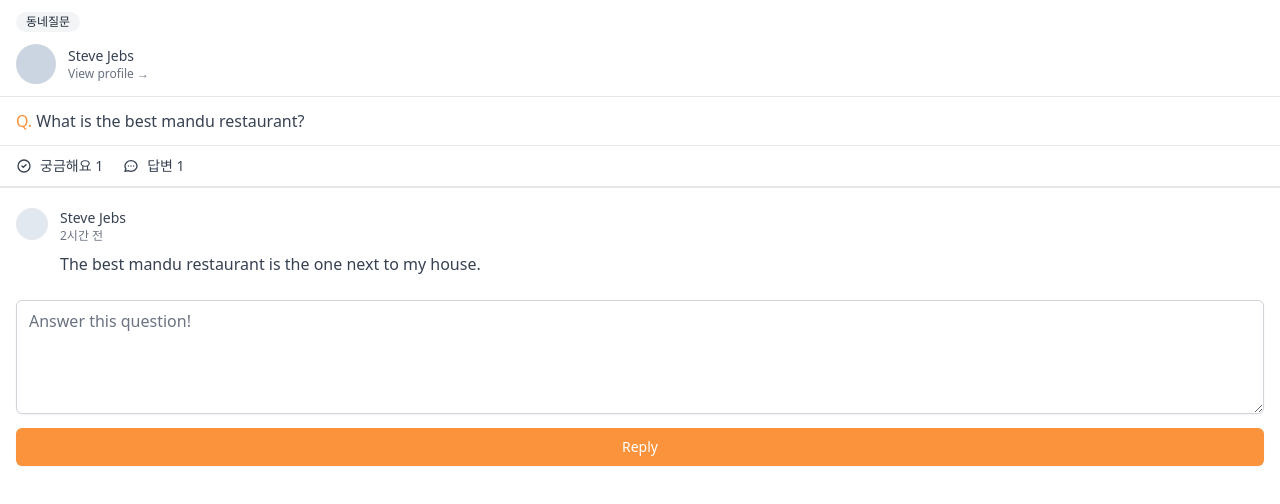
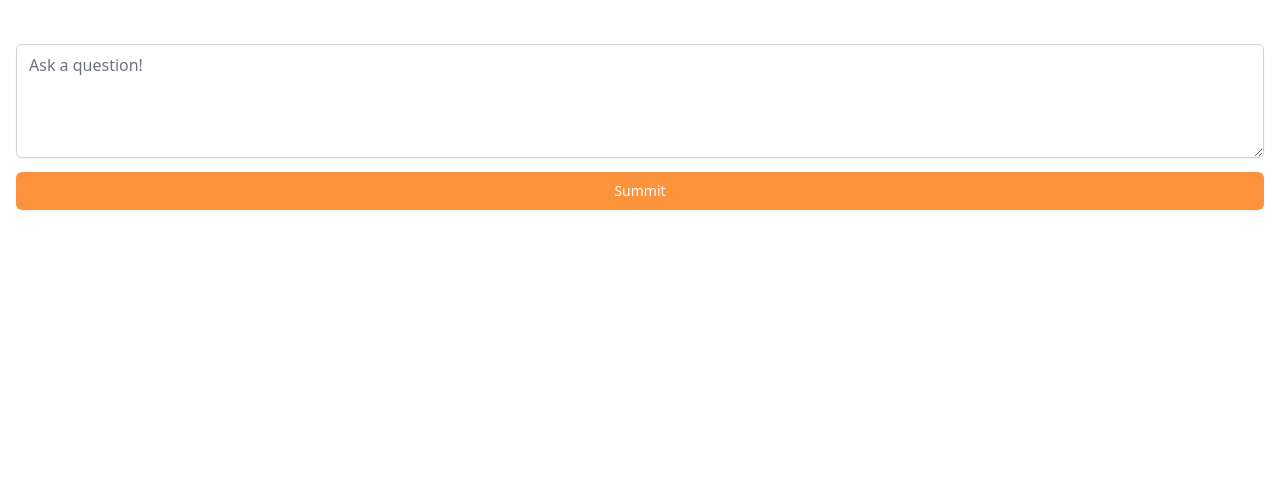
Before and after one commit to chyoni/carrot-market, a Next.js app: page /community/write in a window 1280 px wide. Shown: the top 504 px of the page. Built offline with nearby package versions, Linux system fonts and the light colour scheme.

Commit message:
#21 Write Screen

```diff
--- /dev/null
+++ b/pages/community/write.tsx
@@ -0,0 +1,18 @@
+import type { NextPage } from 'next';
+
+const Write: NextPage = () => {
+  return (
+    <form className="px-4 py-10">
+      <textarea
+        className="mt-1 shadow-sm w-full focus:ring-orange-400 rounded-md border-gray-300 focus:border-orange-400 "
+        rows={4}
+        placeholder="Ask a question!"
+      />
+      <button className="mt-2 w-full bg-orange-400 hover:bg-orange-500 text-white py-2 px-4 border border-transparent rounded-md shadow-sm text-sm font-medium focus:ring-2 focus:ring-offset-2 focus:ring-orange-500 focus:outline-none ">
+        Summit
+      </button>
+    </form>
+  );
+};
+
+export default Write;
```
Also changed, not shown: 1 other file (tests, documents, lock files or other folders).
